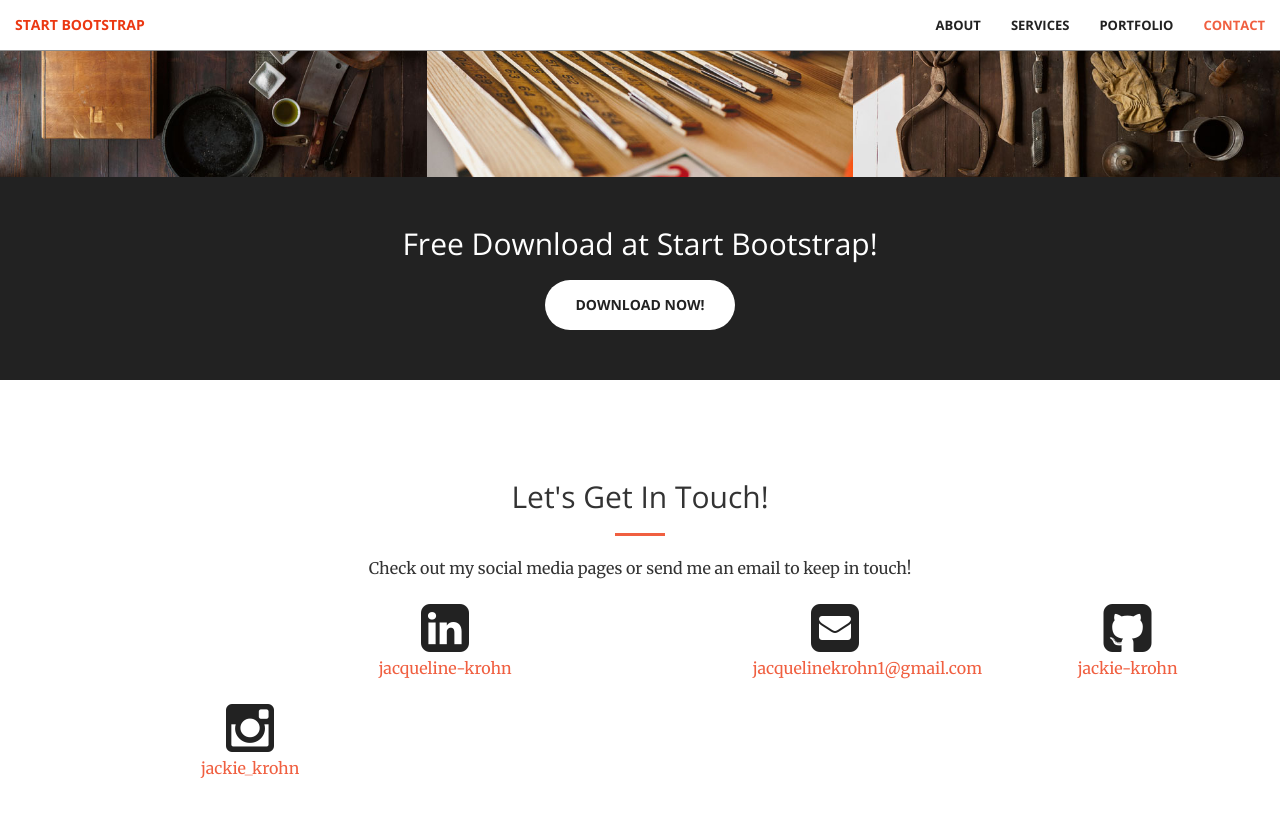
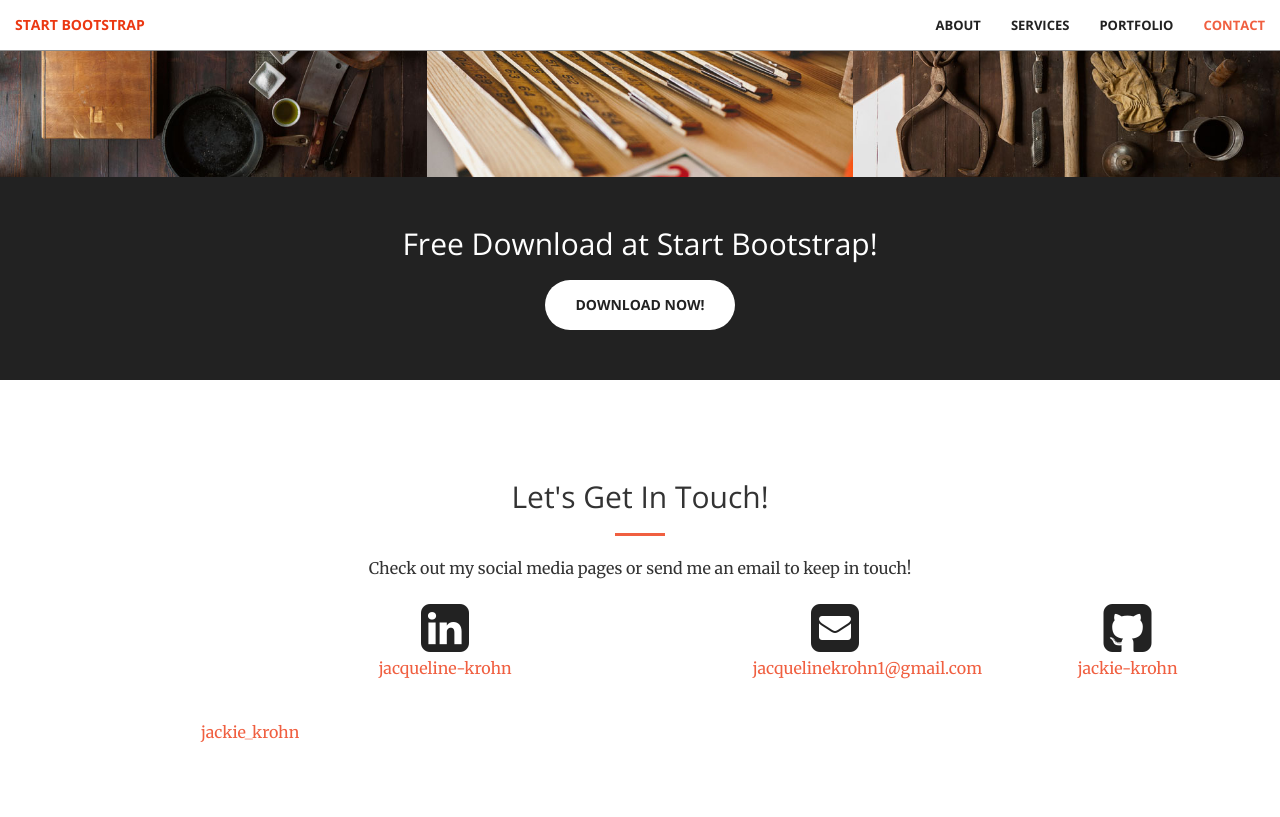
Before and after one commit to jackie-krohn/jackie-krohn.github.io, a Jekyll site: the page built from index.html, in a window 1280 px wide and 900 px high, scrolled down 2057 px. Shown: the top 817 px of the window. Built offline with Jekyll 4.4.1, drawn with Linux system fonts in a browser that asks for light colours.

Commit message:
contact font

```diff
--- a/_includes/contact.html
+++ b/_includes/contact.html
@@ -15,19 +15,19 @@
         <div class="col-lg-2 col-lg-offset-2 text-center">
             <a href="mailto:{{ site.email }}">
             <i class="fa fa-envelope-square fa-3x wow bounceIn" data-wow-delay=".1s"></i>
-                <p>{{ site.email }}</p>
+                  <p>{{ site.email }}</p>
             </a>
         </div>
         <div class="col-lg-2 col-lg-offset-1 text-center">
             <a href="https://github.com/{{ site.github_username }}">
             <i class="fa fa-github-square fa-3x wow bounceIn" data-wow-delay=".1s"></i>
-                <p>{{ site.github_username }}</p>
+                  <p>{{ site.github_username }}</p>
             </a>
         </div>
         <div class="col-lg-2 col-lg-offset-1 text-center">
             <a href="https://instagram.com/{{ site.instagram_username }}">
-            <i class="fa fa-instagram fa-3x wow bounceIn" data-wow-delay=".1s"></i>
-                <p>{{ site.instagram_username }}</p>
+            <i class="fa fa-instagram-square fa-3x wow bounceIn" data-wow-delay=".1s"></i>
+                  <p>{{ site.instagram_username }}</p>
             </a>
         </div>
 
```
